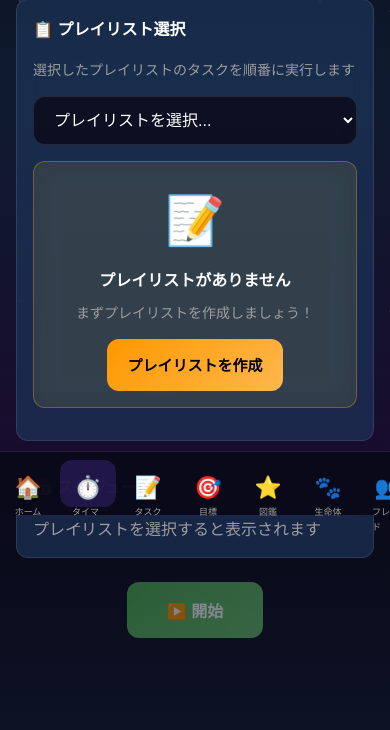
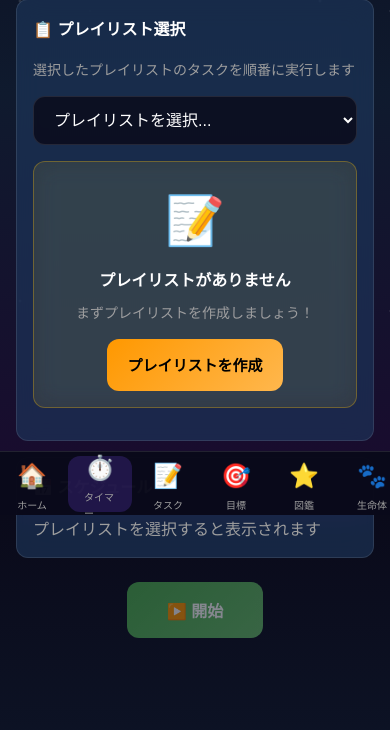
Before and after one commit to 124048-code/moon-tasker, a Flask app: page /timer in a window 390 px wide. Shown: the part 329-1059 px from the top of the page. Run offline with Flask 3, Linux system fonts and the light colour scheme; data comes from the database, SQL or seed files in the repository; data that the repository does not hold is empty; some libraries are stand-ins or nearby versions.

Commit message:
Update style.css

```diff
--- a/static/css/style.css
+++ b/static/css/style.css
@@ -769,12 +769,19 @@ a {
         flex-direction: row;
         justify-content: space-around;
         width: 100%;
-        padding: 8px 0;
+        padding: 4px 0;
+        height: 100%;
     }
 
     .nav-link {
-        padding: 8px 12px;
-        min-width: 56px;
+        padding: 12px 16px;
+        min-width: 64px;
+        min-height: 56px;
+        flex: 1;
+        display: flex;
+        flex-direction: column;
+        align-items: center;
+        justify-content: center;
     }
 
     .nav-link::before {
@@ -787,12 +794,12 @@ a {
     }
 
     .nav-link .icon {
-        font-size: 22px;
-        margin-bottom: 2px;
+        font-size: 24px;
+        margin-bottom: 4px;
     }
 
     .nav-link .label {
-        font-size: 9px;
+        font-size: 10px;
     }
 
     /* メインコンテンツ */
```
